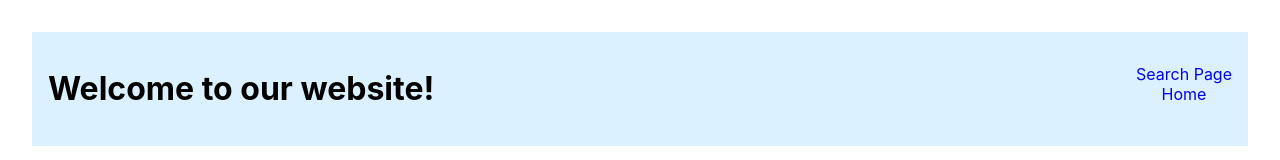
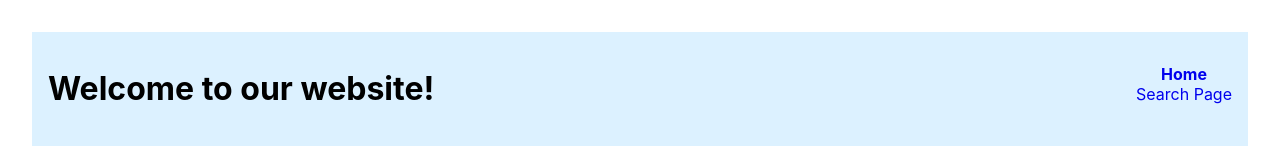
Before and after one commit to brayanesteves/structure-base-vite-reactjs-nodejsv18.18.2, a React (Vite) app: page / in a window 1280 px wide. Shown: the top 160 px of the page. Built offline with nearby package versions, Linux system fonts and the light colour scheme.

Commit message:
Structure Base[Layer: Components] - Custom "Header" -> "NavLinks" [11/04/2024]

```diff
--- a/src/components/Header.jsx
+++ b/src/components/Header.jsx
@@ -1,4 +1,12 @@
-import { Link, } from 'react-router-dom';
+import { Link, NavLink as NavLinkCustom } from 'react-router-dom';
+
+const NavLink = ({ to, children, ...props }) => {
+    return (
+        <NavLinkCustom {...props} className={({isActive}) => {
+            return isActive ? 'is-active' : '';
+        }} to={to}>{children}</NavLinkCustom>
+    );
+};
 
 export const Header = () => {
     return (
@@ -6,8 +14,10 @@ export const Header = () => {
         <h1>Welcome to our website!</h1>
         <nav>
           <ul>
-            <li><Link to='/search-page'>Search Page</Link></li>
-            <li><Link to='/'>Home</Link></li>
+            <li><NavLink className={({isActive}) => {
+                return isActive ? 'is-active' : '';
+            }} to='/'>Home</NavLink></li>
+            <li><NavLink to='/search-page'>Search Page</NavLink></li>
           </ul>
         </nav>
       </header>
--- a/src/index.css
+++ b/src/index.css
@@ -1,5 +1,6 @@
-body   { margin:0; font-family:-apple-system, BlinkMacSystemFont, 'Segoe UI', 'Roboto', 'Oxygen', 'Ubuntu', 'Cantarell', 'Fira Sans', 'Droid Sans', 'Helvetica Neue', sans-serif; -webkit-font-smoothing:antialiased; -moz-osx-font-smoothing:grayscale; }
-code   { font-family:source-code-pro, Menlo, Monaco, Consolas, 'Courier New', monospace; }
-header { display:flex; flex-direction:row; align-content:center; justify-content:space-between; padding:16px; background:#dcf1ff; }
-nav ul { list-style-type:none; }
-nav a  { text-decoration:none; }
+body            { margin:0; font-family:-apple-system, BlinkMacSystemFont, 'Segoe UI', 'Roboto', 'Oxygen', 'Ubuntu', 'Cantarell', 'Fira Sans', 'Droid Sans', 'Helvetica Neue', sans-serif; -webkit-font-smoothing:antialiased; -moz-osx-font-smoothing:grayscale; }
+code            { font-family:source-code-pro, Menlo, Monaco, Consolas, 'Courier New', monospace; }
+header          { display:flex; flex-direction:row; align-content:center; justify-content:space-between; padding:16px; background:#dcf1ff; }
+nav ul          { list-style-type:none; }
+nav a           { text-decoration:none; }
+nav a.is-active { font-weight:bold; pointer-events:none; }
```
